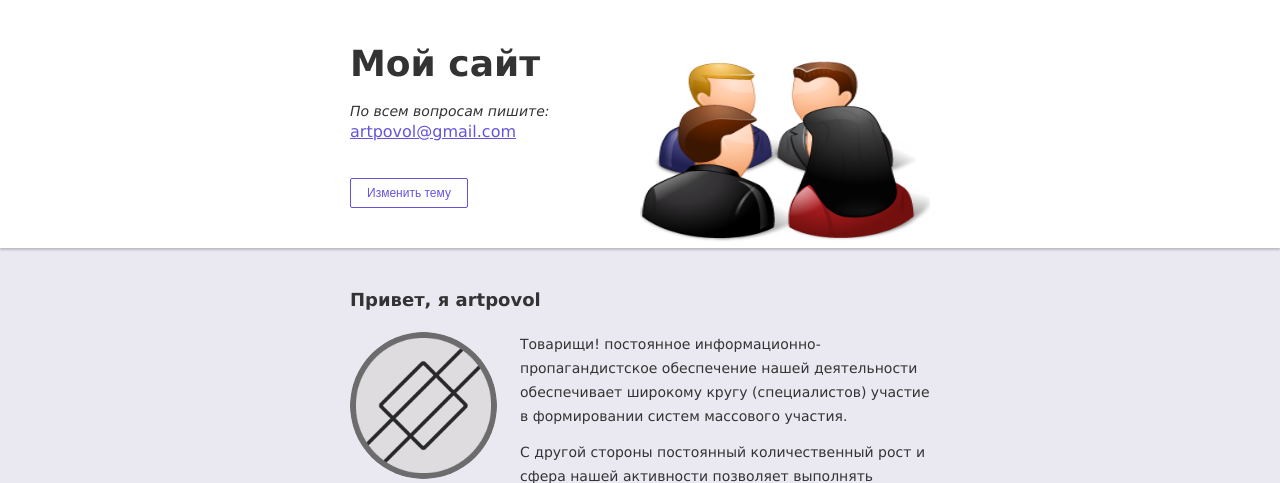
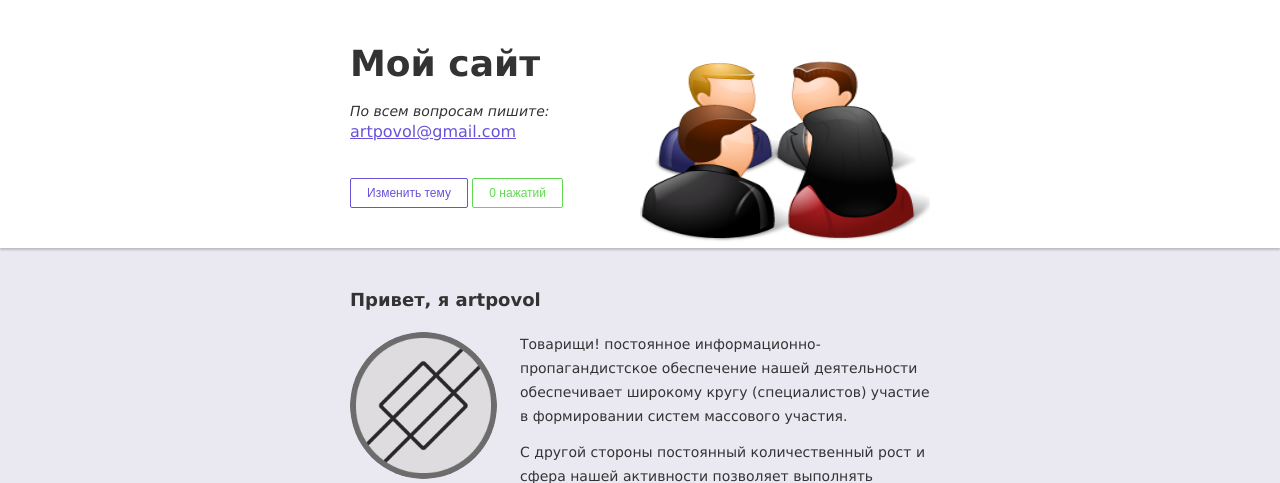
Before and after one commit to artpovol/ti-1, a PHP site: page / in a window 1280 px wide. Shown: the top 483 px of the page. Run offline with PHP 8.4, Linux system fonts and the light colour scheme.

Commit message:
add new script to index

```diff
--- a/index.html
+++ b/index.html
@@ -12,6 +12,7 @@
       <h1 class="page-title">Мой сайт</h1>
       <p><i>По всем вопросам пишите:</i><br><a href="mailto:artpovol@gmail.com">artpovol@gmail.com</a></p>
       <button class="theme-button" type="button">Изменить тему</button>
+      <button class="click-button" type="button">0 нажатий</button>
     </div>
   </header>
   <main>
--- a/script.js
+++ b/script.js
@@ -1,5 +1,10 @@
 let page = document.querySelector('.page');
 let themeButton = document.querySelector('.theme-button');
+let clickButton = document.querySelector('.click-button');
 themeButton.onclick = function () {
     page.classList.toggle('dark-theme');
 };
+clickButton.onclick = function () {
+    let str = clickButton.textContent;
+    clickButton.textContent = parseInt(str.match(/\d+/)) + 1 + ' нажатий';
+};
--- a/style-themes.css
+++ b/style-themes.css
@@ -93,6 +93,34 @@
   }
   .theme-button:focus {
     outline-color: #b6aaff;
+  }
+
+  .click-button {
+    position: relative;
+    margin-top: 20px;
+    padding-top: 7px;
+    padding-right: 16px;
+    padding-bottom: 7px;
+    padding-left: 16px;
+    font-size: 12px;
+    border-radius: 2px;
+    background-color: transparent;
+    cursor: pointer;
+    color: #63d953;
+    border: 1px solid #63d953;
+  }
+
+  .click-button:active {
+    opacity: 0.8;
+  }
+
+  .click-button:focus,
+  .click-button:hover {
+    color: #ffffff;
+    background-color: #63d953;
+  }
+  .click-button:focus {
+    outline-color: #aaffb5;
   }
 
   .about {
```
